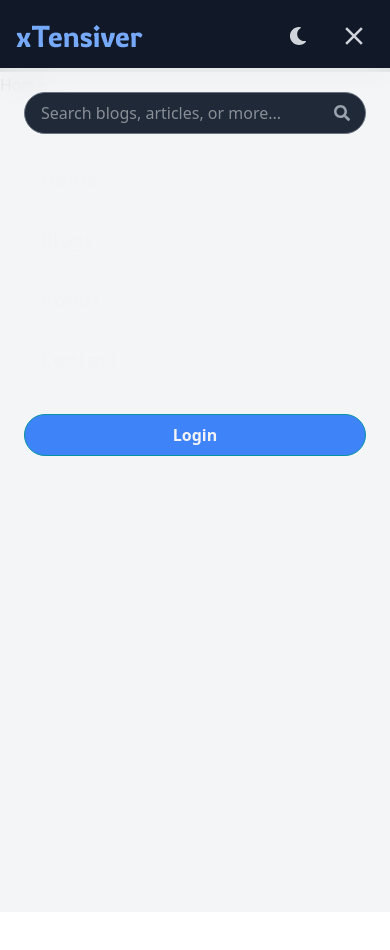
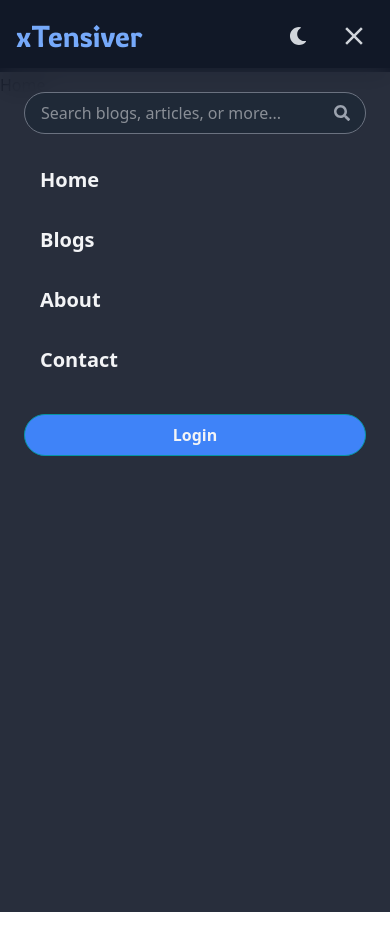
Before and after one commit to mdrakibur179/xtensiver, a React (Vite) app in the folder client/: page / in a window 390 px wide. Both pictures are taken after a click on the button 354 px from the left and 36 px from the top of the page. Shown: the top 950 px of the page. Built offline with nearby package versions, Linux system fonts and the light colour scheme.

Commit message:
fixed the color

```diff
--- a/client/src/components/Header.jsx
+++ b/client/src/components/Header.jsx
@@ -128,9 +128,7 @@ const Header = () => {
           <div
             className={`absolute min-h-screen md:hidden left-0 right-0 top-16 bottom-0 z-50 transform ${
               mobileMenuOpen ? "translate-x-0" : "translate-x-full"
-            } transition-transform duration-500 ease-in-out ${
-              darkMode ? "bg-gray-900/90" : "bg-gray-100/90"
-            } backdrop-blur-md p-6`}
+            } transition-transform duration-500 ease-in-out bg-gray-100/90 dark:bg-gray-900/90 backdrop-blur-md p-6`}
           >
             {/* Search */}
             <div className="mb-6 relative flex items-center">
```
